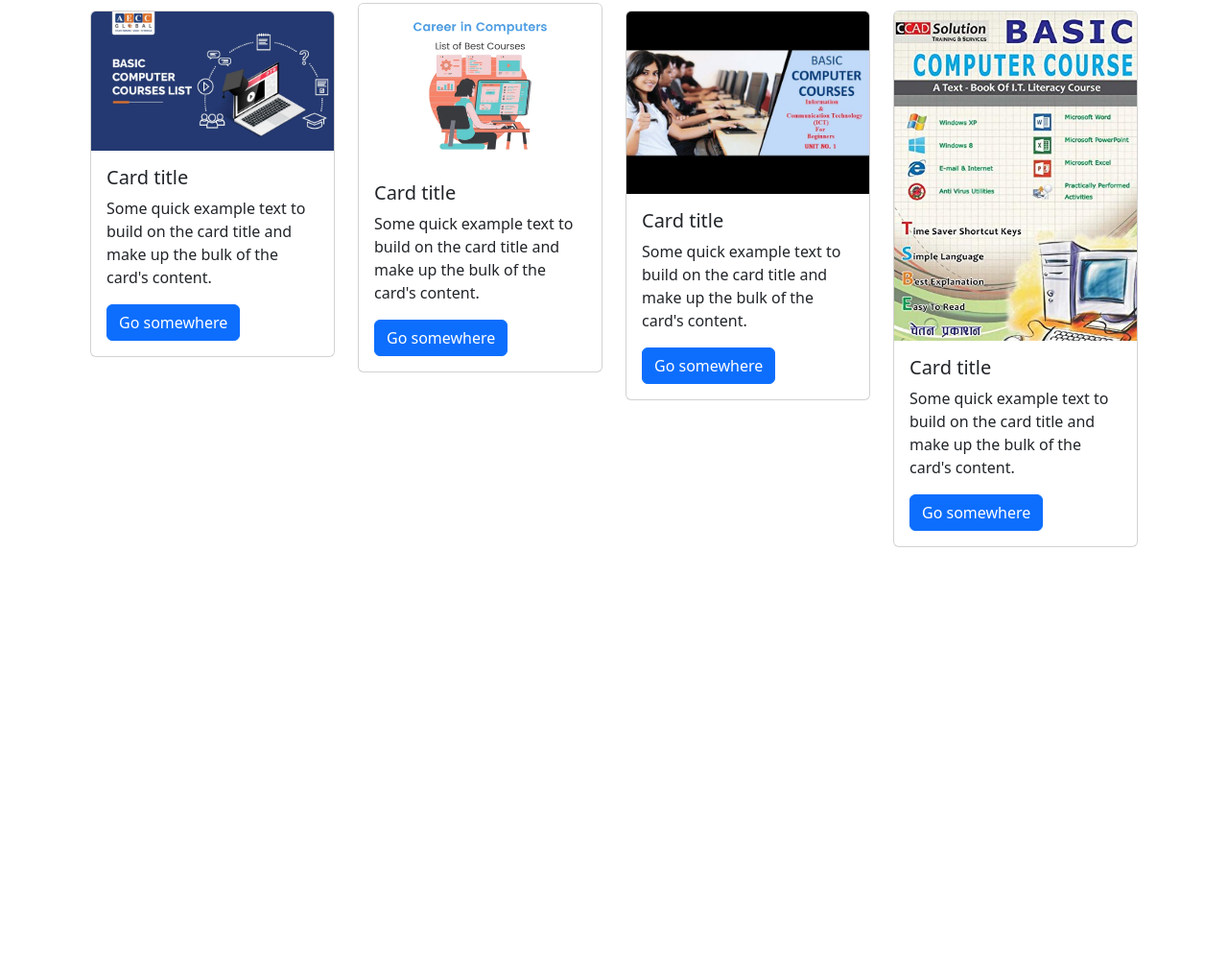
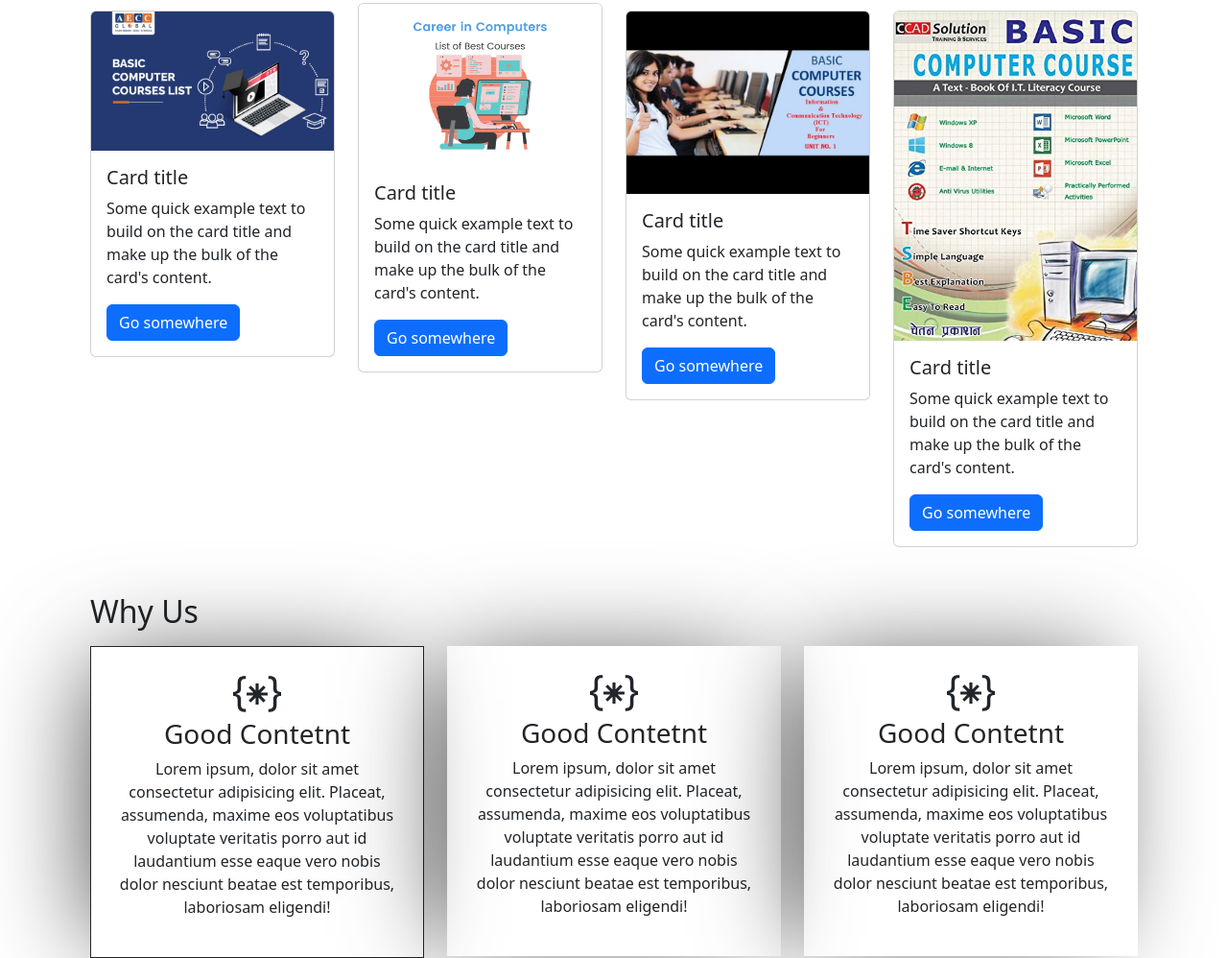
Before and after one commit to Hammuda007/Bootstrap, a plain HTML site: page index.html in a window 1280 px wide. Shown: the part 483-1481 px from the top of the page at 96% size. Before the commit the page ends 1053 px from the top, so only its background shows below. Drawn offline with nearby package versions, Linux system fonts and the light colour scheme.

Commit message:
add css file

```diff
--- /dev/null
+++ b/Css/Style.css
@@ -0,0 +1,8 @@
+.mycard {
+    Box-Schatten: -17px -1px 108px -21px rgba(0,0,0,0.75);
+-webkit-box-shadow: -17px -1px 108px -21px rgba(0,0,0,0.75);
+-moz-box-shadow: -17px -1px 108px -21px rgba(0,0,0,0.75);
+}
+.mycard :hover{
+    border: 1px solid red;
+}
--- a/index.html
+++ b/index.html
@@ -5,7 +5,8 @@
     <meta name="viewport" content="width=device-width, initial-scale=1">
     <title>Bootstrap </title>
     <link href="https://cdn.jsdelivr.net/npm/bootstrap@5.2.1/dist/css/bootstrap.min.css" rel="stylesheet" integrity="sha384-iYQeCzEYFbKjA/T2uDLTpkwGzCiq6soy8tYaI1GyVh/UjpbCx/TYkiZhlZB6+fzT" crossorigin="anonymous">
-  </head>
+    <link rel="stylesheet" href="Css/Style.css">
+</head>
   <body>
     <nav class="navbar navbar-expand-lg bg-light">
 
@@ -112,5 +113,54 @@
 
         </div>
      </div>
+     <div class="container mt-5">
+        <h2 class="mb-3">Why Us</h2>
+        <div class="row">
+            <div class="col-lg-4">
+                <div class=" mycard border border-dark text-center p-4">
+                    <svg  xmlns="http://www.w3.org/2000/svg" width="50" height="50" fill="currentColor" class="bi bi-braces-asterisk" viewBox="0 0 16 16">
+                        <path fill-rule="evenodd" d="M1.114 8.063V7.9c1.005-.102 1.497-.615 1.497-1.6V4.503c0-1.094.39-1.538 1.354-1.538h.273V2h-.376C2.25 2 1.49 2.759 1.49 4.352v1.524c0 1.094-.376 1.456-1.49 1.456v1.299c1.114 0 1.49.362 1.49 1.456v1.524c0 1.593.759 2.352 2.372 2.352h.376v-.964h-.273c-.964 0-1.354-.444-1.354-1.538V9.663c0-.984-.492-1.497-1.497-1.6ZM14.886 7.9v.164c-1.005.103-1.497.616-1.497 1.6v1.798c0 1.094-.39 1.538-1.354 1.538h-.273v.964h.376c1.613 0 2.372-.759 2.372-2.352v-1.524c0-1.094.376-1.456 1.49-1.456v-1.3c-1.114 0-1.49-.362-1.49-1.456V4.352C14.51 2.759 13.75 2 12.138 2h-.376v.964h.273c.964 0 1.354.444 1.354 1.538V6.3c0 .984.492 1.497 1.497 1.6ZM7.5 11.5V9.207l-1.621 1.621-.707-.707L6.792 8.5H4.5v-1h2.293L5.172 5.879l.707-.707L7.5 6.792V4.5h1v2.293l1.621-1.621.707.707L9.208 7.5H11.5v1H9.207l1.621 1.621-.707.707L8.5 9.208V11.5h-1Z"/>
+
+                    </svg>
+
+
+                  <h3>Good Contetnt</h3>
+
+                  <p>Lorem ipsum, dolor sit amet consectetur adipisicing elit. Placeat, assumenda, maxime eos voluptatibus voluptate veritatis porro aut id laudantium esse eaque vero nobis dolor nesciunt beatae est temporibus, laboriosam eligendi!</p>
+                </div>
+
+            </div>
+            <div class="col-lg-4">
+                <div class="mycard   text-center p-4">
+                    <svg  xmlns="http://www.w3.org/2000/svg" width="50" height="50" fill="currentColor" class="bi bi-braces-asterisk" viewBox="0 0 16 16">
+                        <path fill-rule="evenodd" d="M1.114 8.063V7.9c1.005-.102 1.497-.615 1.497-1.6V4.503c0-1.094.39-1.538 1.354-1.538h.273V2h-.376C2.25 2 1.49 2.759 1.49 4.352v1.524c0 1.094-.376 1.456-1.49 1.456v1.299c1.114 0 1.49.362 1.49 1.456v1.524c0 1.593.759 2.352 2.372 2.352h.376v-.964h-.273c-.964 0-1.354-.444-1.354-1.538V9.663c0-.984-.492-1.497-1.497-1.6ZM14.886 7.9v.164c-1.005.103-1.497.616-1.497 1.6v1.798c0 1.094-.39 1.538-1.354 1.538h-.273v.964h.376c1.613 0 2.372-.759 2.372-2.352v-1.524c0-1.094.376-1.456 1.49-1.456v-1.3c-1.114 0-1.49-.362-1.49-1.456V4.352C14.51 2.759 13.75 2 12.138 2h-.376v.964h.273c.964 0 1.354.444 1.354 1.538V6.3c0 .984.492 1.497 1.497 1.6ZM7.5 11.5V9.207l-1.621 1.621-.707-.707L6.792 8.5H4.5v-1h2.293L5.172 5.879l.707-.707L7.5 6.792V4.5h1v2.293l1.621-1.621.707.707L9.208 7.5H11.5v1H9.207l1.621 1.621-.707.707L8.5 9.208V11.5h-1Z"/>
+
+                    </svg>
+
+
+                  <h3>Good Contetnt</h3>
+
+                  <p>Lorem ipsum, dolor sit amet consectetur adipisicing elit. Placeat, assumenda, maxime eos voluptatibus voluptate veritatis porro aut id laudantium esse eaque vero nobis dolor nesciunt beatae est temporibus, laboriosam eligendi!</p>
+                </div>
+
+            </div>
+            <div class="col-lg-4">
+                <div class=" mycard  text-center p-4">
+                    <svg  xmlns="http://www.w3.org/2000/svg" width="50" height="50" fill="currentColor" class="bi bi-braces-asterisk" viewBox="0 0 16 16">
+                        <path fill-rule="evenodd" d="M1.114 8.063V7.9c1.005-.102 1.497-.615 1.497-1.6V4.503c0-1.094.39-1.538 1.354-1.538h.273V2h-.376C2.25 2 1.49 2.759 1.49 4.352v1.524c0 1.094-.376 1.456-1.49 1.456v1.299c1.114 0 1.49.362 1.49 1.456v1.524c0 1.593.759 2.352 2.372 2.352h.376v-.964h-.273c-.964 0-1.354-.444-1.354-1.538V9.663c0-.984-.492-1.497-1.497-1.6ZM14.886 7.9v.164c-1.005.103-1.497.616-1.497 1.6v1.798c0 1.094-.39 1.538-1.354 1.538h-.273v.964h.376c1.613 0 2.372-.759 2.372-2.352v-1.524c0-1.094.376-1.456 1.49-1.456v-1.3c-1.114 0-1.49-.362-1.49-1.456V4.352C14.51 2.759 13.75 2 12.138 2h-.376v.964h.273c.964 0 1.354.444 1.354 1.538V6.3c0 .984.492 1.497 1.497 1.6ZM7.5 11.5V9.207l-1.621 1.621-.707-.707L6.792 8.5H4.5v-1h2.293L5.172 5.879l.707-.707L7.5 6.792V4.5h1v2.293l1.621-1.621.707.707L9.208 7.5H11.5v1H9.207l1.621 1.621-.707.707L8.5 9.208V11.5h-1Z"/>
+
+                    </svg>
+
+
+                  <h3>Good Contetnt</h3>
+
+                  <p>Lorem ipsum, dolor sit amet consectetur adipisicing elit. Placeat, assumenda, maxime eos voluptatibus voluptate veritatis porro aut id laudantium esse eaque vero nobis dolor nesciunt beatae est temporibus, laboriosam eligendi!</p>
+                </div>
+
+            </div>
+        </div>
+
+     </div>
+
   </body>
 </html>
```
